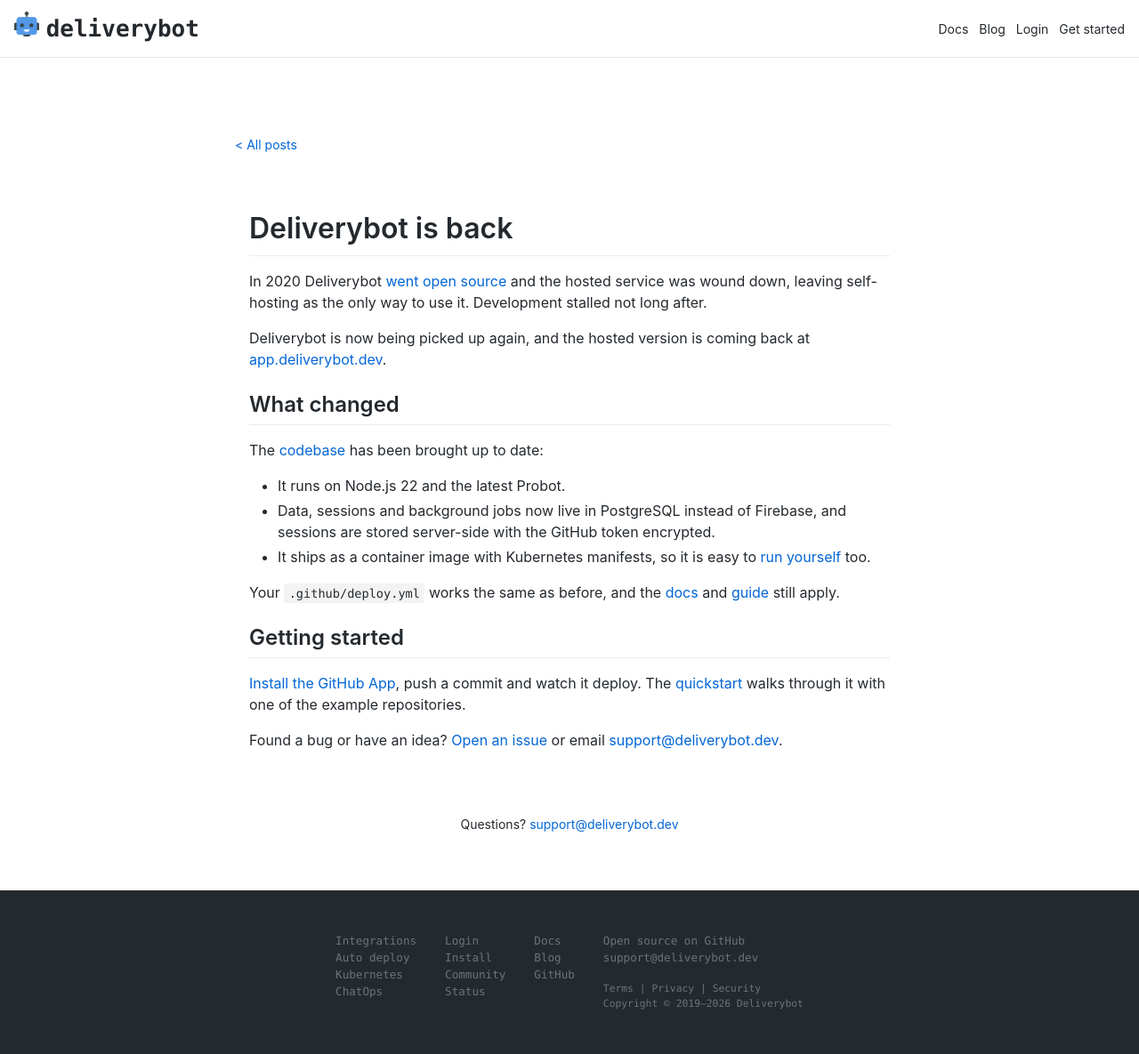
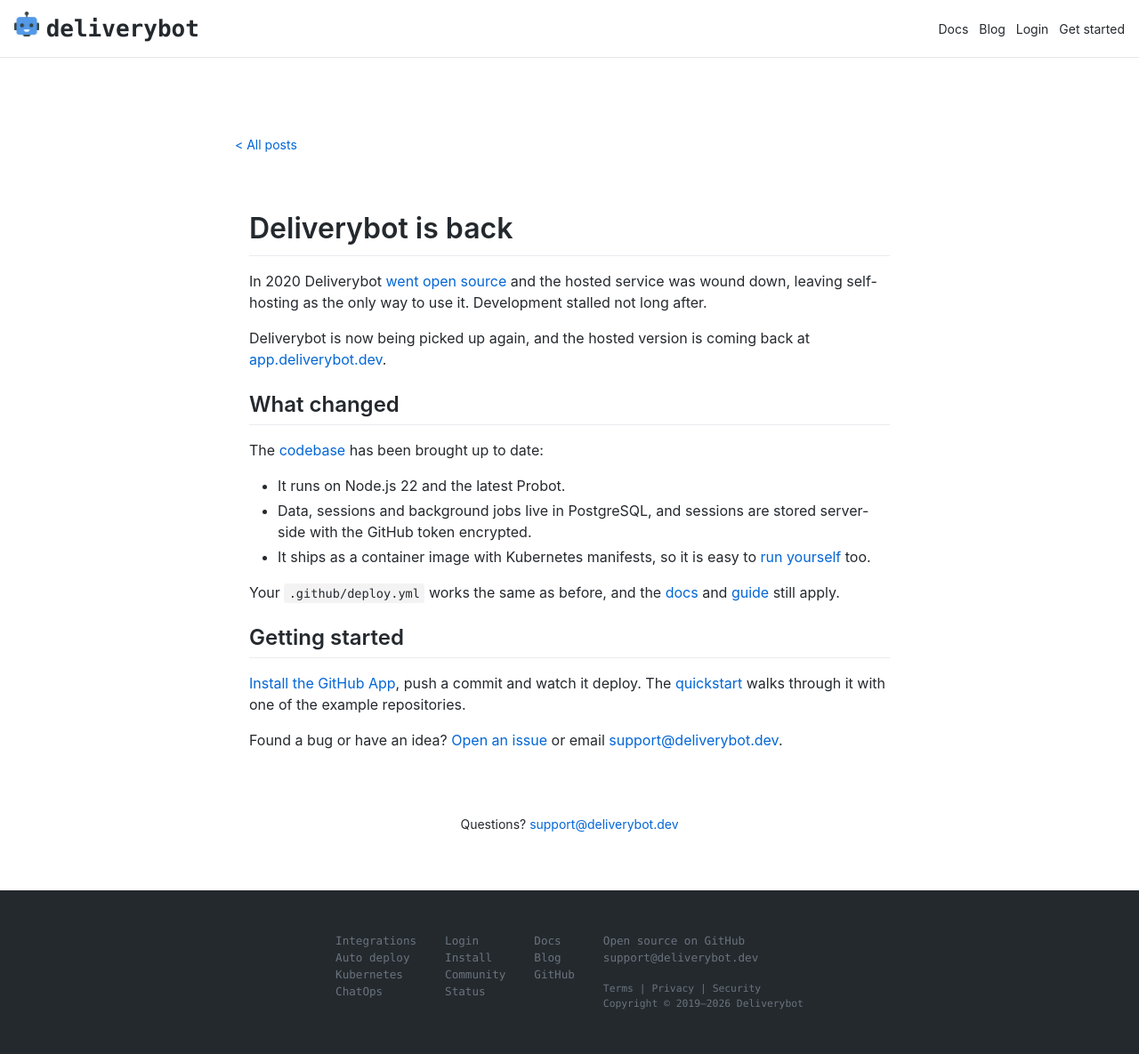
Before and after one commit to deliverybot/deliverybot.github.io, a Jekyll site: the page built from _posts/2026-10-11-deliverybot-is-back.md, in a window 1280 px wide. Shown: the whole page at 89% size. Built offline with Jekyll 4.4.1, drawn with Linux system fonts in a browser that asks for light colours.

Commit message:
Don't mention Firebase in the comeback post
Co-Authored-By: Claude Opus 5.5 (1M context) <noreply@anthropic.com>
Claude-Session: https://claude.ai/code/session_01CtVQp6v9p2ozQ5L93XA8LA

```diff
--- a/_posts/2026-10-11-deliverybot-is-back.md
+++ b/_posts/2026-10-11-deliverybot-is-back.md
@@ -19,9 +19,8 @@ back at [app.deliverybot.dev]({{ site.deliverybot_url }}).
 The [codebase]({{ site.source_url }}) has been brought up to date:
 
 - It runs on Node.js 22 and the latest Probot.
-- Data, sessions and background jobs now live in PostgreSQL instead of
-  Firebase, and sessions are stored server-side with the GitHub token
-  encrypted.
+- Data, sessions and background jobs live in PostgreSQL, and sessions are
+  stored server-side with the GitHub token encrypted.
 - It ships as a container image with Kubernetes manifests, so it is easy to
   [run yourself](/docs/deploying/) too.
 
```
